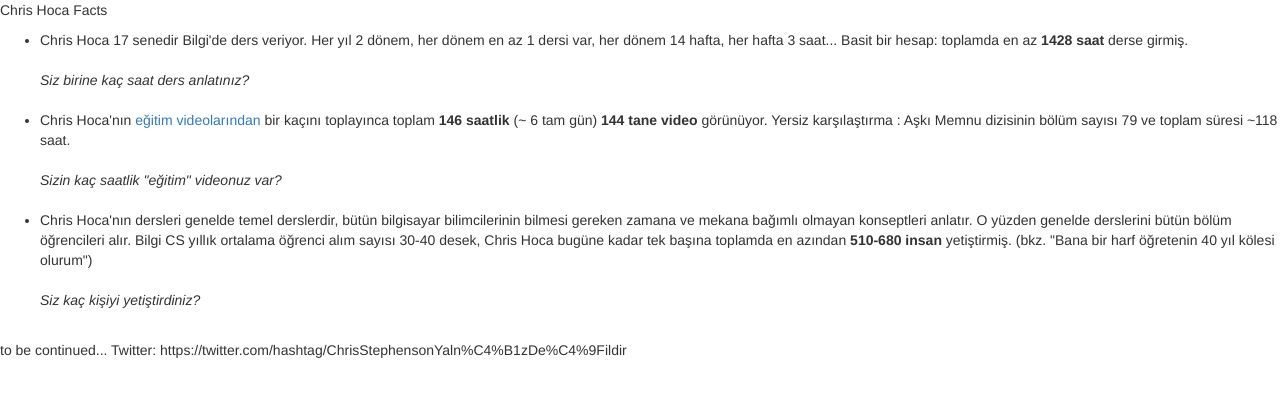
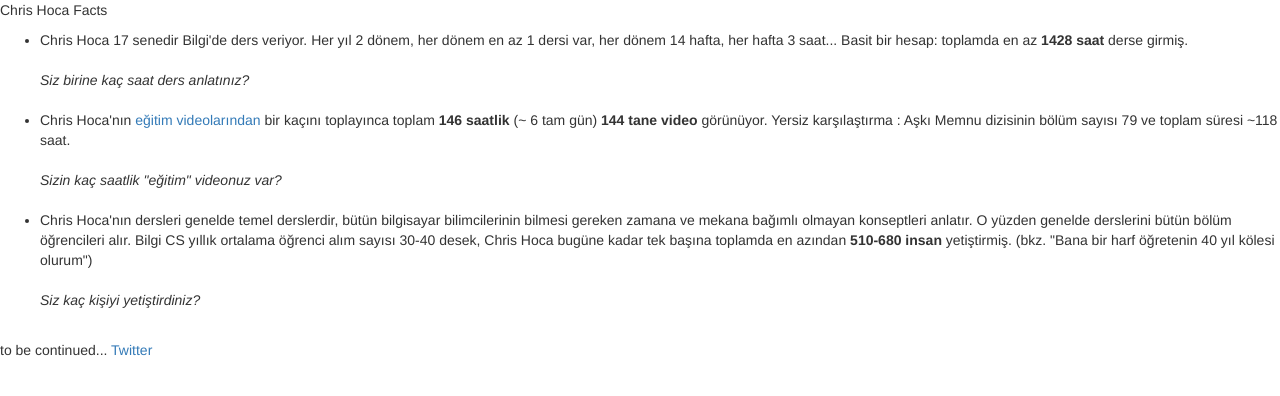
Before and after one commit to udevril/chrishoca.github.com, a plain HTML site: page index.html in a window 1280 px wide. Drawn offline with nearby package versions, Linux system fonts and the light colour scheme.

Commit message:
Update index.html
href duzeltme

```diff
--- a/index.html
+++ b/index.html
@@ -63,5 +63,5 @@
 
 to be continued...
 
-Twitter: https://twitter.com/hashtag/ChrisStephensonYaln%C4%B1zDe%C4%9Fildir
+<a href="https://twitter.com/hashtag/ChrisStephensonYaln%C4%B1zDe%C4%9Fildir"> Twitter </a>
 </body></html>
```
